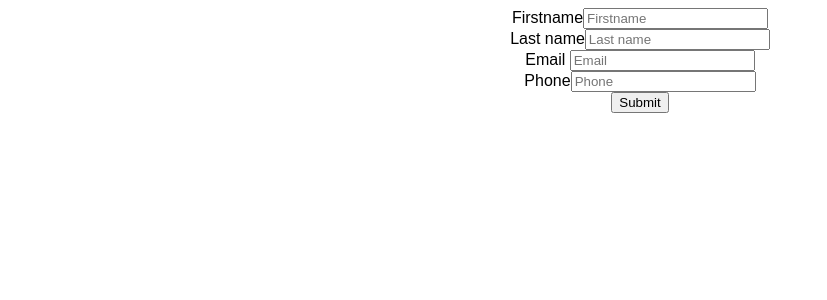
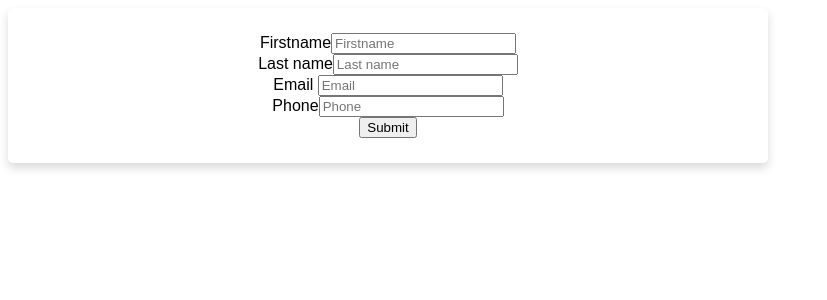
Before and after one commit to shubhshar/Forms, a React (Create React App) app: page / in a window 1280 px wide. Shown: the top 300 px of the page, without its empty margins (0-827 px from the left). Built offline with nearby package versions, Linux system fonts and the light colour scheme.

Commit message:
added css just to verify codesandbx working

```diff
--- a/src/styles.css
+++ b/src/styles.css
@@ -2,3 +2,12 @@
   font-family: sans-serif;
   text-align: center;
 }
+
+.container {
+  max-width: 700px;
+  width: 100%;
+  background-color: #fff;
+  padding: 25px 30px;
+  border-radius: 5px;
+  box-shadow: 0 5px 10px rgba(0, 0, 0, 0.15);
+}
```
